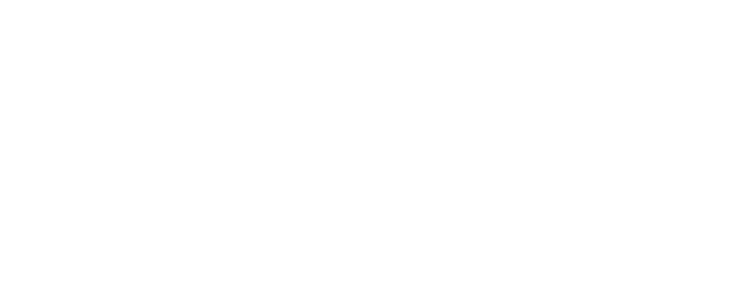
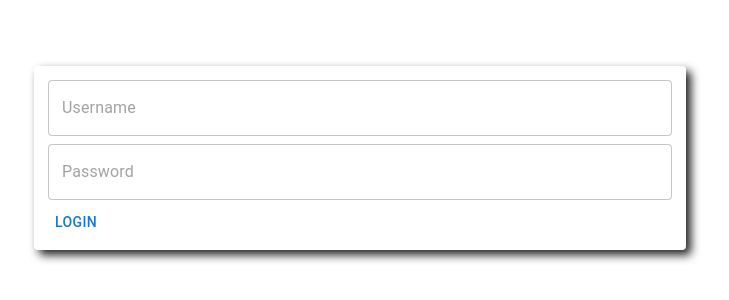
Before and after one commit to Bohiques-BPS/social-calendar, a React (Create React App) app: page /register in a window 1280 px wide. Before the commit this address had no page. Shown: the part 250-550 px from the top of the page, without its empty margins (280-1009 px from the left). Built offline with nearby package versions, Linux system fonts and the light colour scheme.

Commit message:
estructura final

```diff
--- a/package.json
+++ b/package.json
@@ -11,7 +11,8 @@
     "@testing-library/user-event": "^13.5.0",
     "react": "^18.2.0",
     "react-dom": "^18.2.0",
-    "react-scripts": "5.0.1",
+    "react-router-dom": "^6.3.0",
+    "react-scripts": "^2.1.3",
     "web-vitals": "^2.1.4"
   },
   "scripts": {
--- a/src/components/App.jsx
+++ b/src/App.jsx
@@ -1,12 +1,15 @@
 import React from 'react'
 import { Routes, Route } from "react-router-dom";
 import { ThemeProvider } from "@mui/system";
-import {theme} from '../styles/theme'
-import { AppContextProvider } from "../utils/AppContext";
+import {theme} from './styles/theme'
+import { AppContextProvider } from "./utils/AppContext";
 
-import Main from './Main';
-import Login from './Login';
-import Loader from "./Loader";
+
+import Main from './routes/Main';
+import Login from './routes/Login';
+import Register from './routes/Register';
+
+import Loader from "./components/Loader";
 
 export default function App() {
   return (
@@ -14,7 +17,8 @@ export default function App() {
         <ThemeProvider theme={theme}>
           <Loader>
             <Routes>
-              <Route path="/login" element={<Login />}/>
+              <Route path="/register" element={<Register />}  />
+              <Route path="/login" element={<Login />}  />
               <Route path="/" element={<Main />}/>
             </Routes>
           </Loader>
--- a/src/index.js
+++ b/src/index.js
@@ -1,7 +1,7 @@
 import React from 'react';
 import ReactDOM from 'react-dom/client';
 import { BrowserRouter } from "react-router-dom";
-import App from './components/App';
+import App from './App';
 import reportWebVitals from './reportWebVitals';
 
 const root = ReactDOM.createRoot(document.getElementById('root'));
--- /dev/null
+++ b/src/routes/Register.jsx
@@ -0,0 +1,29 @@
+import React from 'react'
+import { Card, TextField, Button, Grid } from '@mui/material'
+
+
+export default function Register() {
+    return(
+        <Grid container variant="full-screen">
+            <Grid item xs={12}>
+                <Card style={{
+                    display:'flex',
+                    flexDirection:'column',
+                    padding:'10px',
+                    marginLeft:'auto',
+                    marginRight:'auto',
+                    width:'50%',
+                    boxShadow: '5px 5px 10px'
+                }}>
+                    <TextField placeholder="Username" style={{margin:'4px'}}></TextField>
+                    <TextField placeholder="Password" style={{margin:'4px'}}></TextField>
+                    <Grid container>
+                        <Grid item xs={5}>
+                            <Button>Login</Button>
+                        </Grid>
+                    </Grid>
+                </Card>
+            </Grid>
+        </Grid>
+    )
+}
--- a/src/utils/AppContext.js
+++ b/src/utils/AppContext.js
@@ -11,6 +11,7 @@ function useAppContext() {
 const AppContextProvider = ({ children }) => {
   // Values given to the Context
   const [context, setContext] = useState({
+    session: {},
     loading: false,
     error: null,
   });
```
Also changed, not shown: src/components/ErrorPage.jsx (added, +43 -0 lines), src/components/Middleware.jsx (added, +12 -0 lines), src/middlewares/auth.js (added, +16 -0 lines), src/routes/Login.jsx (renamed from src/components/Login.jsx), src/routes/Main.jsx (renamed from src/components/Main.jsx), 1 other file (tests, documents, lock files or other folders).
